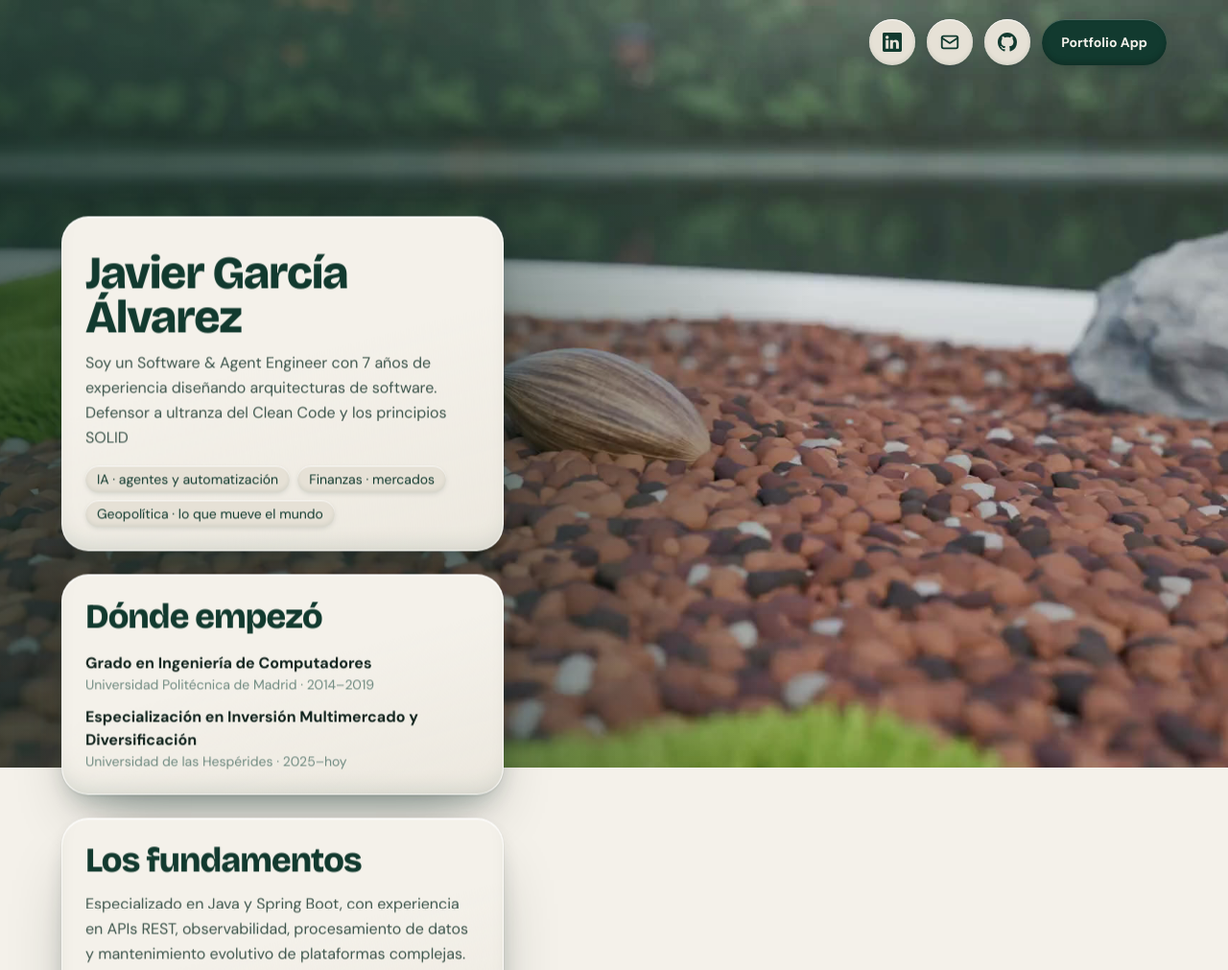
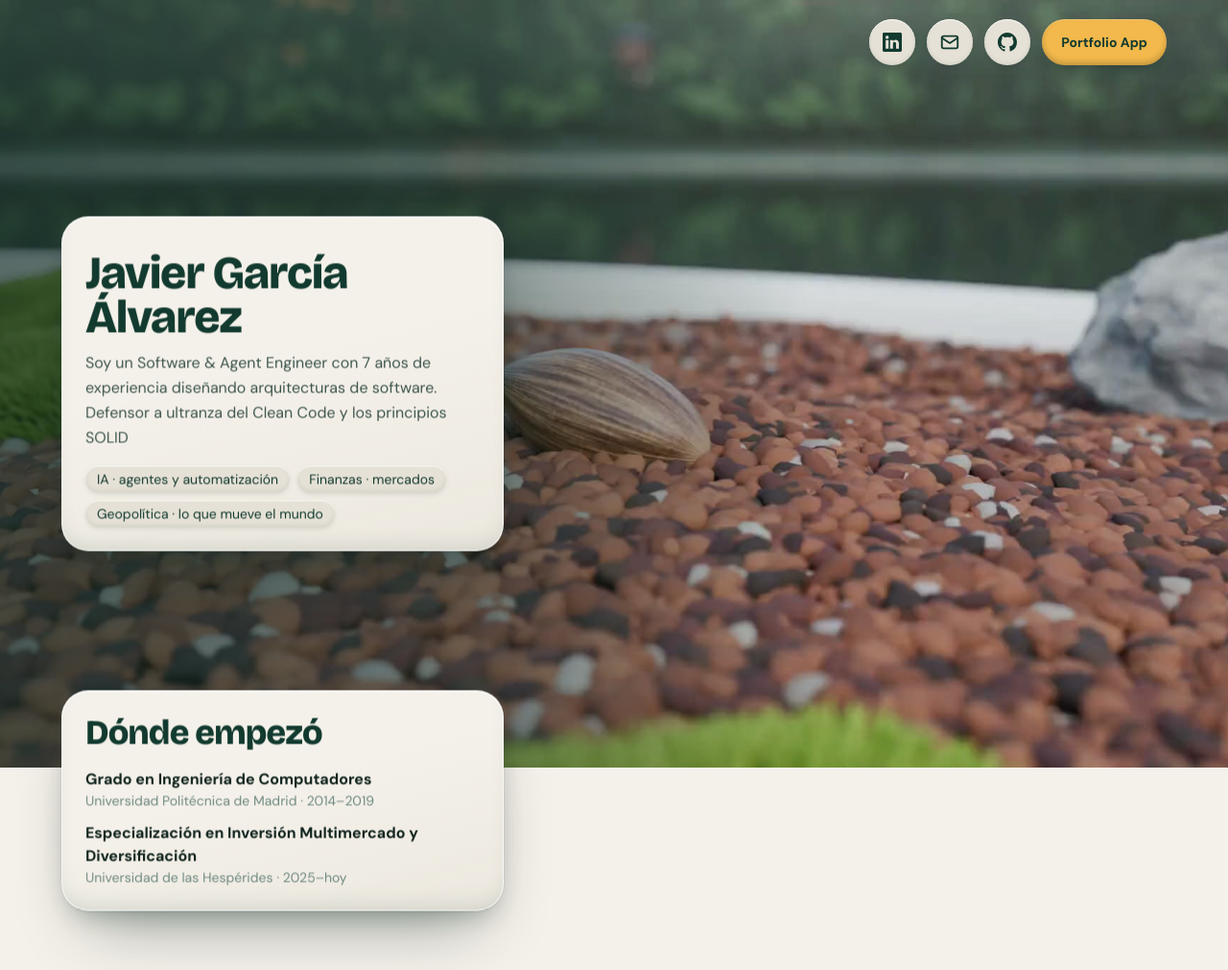
Before and after one commit to garal-code/portfolio, an Astro site: page / in a window 1280 px wide. Shown: the top 1011 px of the page at 96% size. Built offline with nearby package versions, Linux system fonts and the light colour scheme; Astro itself is replaced by a stand-in of ours; no server answers.

Commit message:
feat(bonsai): peek the next intro card and a gold Portfolio App button

```diff
--- a/odd/tasks/bonsai-world.md
+++ b/odd/tasks/bonsai-world.md
@@ -29,6 +29,8 @@ Current phase: Gate 2 (graybox, camera endpoints, growth generator).
 2. igual para el bloque de 'La Carrera', ademas aqui  me gustaria que estuvieran unidas por la parte izquierda como con una linea, estilo como si fuese una linea del timepo con cuatro puntos.
 3. la tarjeta de 'Como Trabaja', que sea Como trabajo, ya que esoy yo mismo. Y esta tarjeta junto con la ultima forman el ultimo bloque que se debe comportar como el resto, fluidos". Replaces the per-card sticky of S13.
 
+- **S16 — Intro spacing and gold app button (user).** "perfecto ahora solo en el bloque 1 separalas un poco entre que segun entre no vea la tarjeta de 'Lo fundamentos' y vea solo el titulo de la Donde Empezo junto con la primera tarjeta. Obviamente que la separacion entre las 3 sea igua" and "y el bton de portfolio App ponlo en el amarillo nuestro".
+
 ## Tasks
 
 | ID | Task | Specs | Route | Commit |
@@ -56,6 +58,7 @@ Current phase: Gate 2 (graybox, camera endpoints, growth generator).
 | T18 ✅ | Sticky cards per section (bottom on mobile, centred from md) instead of the fixed layer with a crossfade; remove `active-card.ts` and the card script | S13 | inline | see L42 |
 | T19 ✅ | Remove the Hablemos card (keep the finished scroll stretch for the video ending); fixed top-right bar (L45) with LinkedIn, email, GitHub and Portfolio App; rename the project to Portfolio App | S14 | inline | see L44 |
 | T20 ✅ | Three flowing blocks (intro, career timeline, practice) with a sticky frame per block and a scroll-driven column (`card-flow.ts`, `card-flow-mount.ts`); rename "Cómo trabajo" | S15 | inline | see L52 |
+| T21 ✅ | Intro column gap computed so only the second card's title peeks in (`peekGap`); Portfolio App bar button in gold | S16 | inline | see L54 |
 | T5 ✅ | Gate 3: realistic materials (PBR bark, moss, rocks, ceramic, soil) proven on the trunk chapter, plus the setting-sun lighting system across all chapters | S2, S5, S8 | worker, then parent | `0eea529`, `f8c959f` (Gate 3 user approval pending) |
 | T6 | Gates 4–6: transitions, mobile tier and performance budget | S2, S4 | pending | — |
 | T7 ✅ | Integrate into home with semantic DOM content, reduced-motion and no-WebGL fallback (done as the video world at `/`, L50) | S3, S5 | inline | see L50 |
@@ -139,5 +142,7 @@ El ultimo segundo es muy oscuro completamente de noche, eso no me gusta quiero q
 - **L50** (user): "aaa al final donde quedo todo esto debe ser en la raiz no /bonsai". `src/pages/bonsai.astro` moved to `src/pages/index.astro` with the default title (name and role); `/bonsai` is gone with no redirect (it never reached `main`). The old home's `Hero`, `Journey` and `Footer` are deleted, together with the `data-animate` reveal script in `Layout.astro` and its CSS, which only they used. One test RED first, then GREEN; 122/122 pass; `astro build` emits only `/` (sitemap and canonical `https://me.garal.app/`). Chromium at 1440×900 and 390×844: `/` 200, `/bonsai` 404, page height unchanged, no empty screen before the ending, 0 console errors.
 - **L51** (user): see S15.
 - **L52** (evidence, T20): The chapter sections became `aria-hidden` spacers that keep `data-chapter`, `data-branch-stop` and their heights, so the video mapping is unchanged (page height 8460 px desktop, 8778 px mobile). The cards moved into one column per block. A first pass used a sticky layer with `margin-bottom: -100svh`; in Chromium that kept each layer pinned until its block had left the top of the viewport, so blocks could overlap at the hand-over, and the first career card sat 180 px low at its stop. Fixed with an absolute layer over the block plus a sticky frame, and `flowTransform` cancels the frame's position between the first and last stop. Pure tests RED first, then GREEN; 137/137 pass. Chromium at 1440×900 and 390×844, sampled every 10 px: every card rests exactly in place at its 9 stops (centred; 12 px above the bottom on mobile); no two cards overlap; no card moves more than the scroll; the only screens with no card are the intended finished stretch at the end; 0 console errors. On mobile, moving cards pass under the fixed contact bar for a moment.
+- **L53** (user): see S16.
+- **L54** (evidence, T21): The gap depends on the viewport and the first card, so it is computed (`peekGap`) instead of fixed in CSS: one `row-gap` for the whole intro column, desktop only. Tests RED first, then GREEN; 141/141 pass. Chromium, on arrival: 1280×720 gap 104 px, 1440×900 230 px, 1920×1200 411 px, equal between the three cards; 81 px of "Dónde empezó" show (the whole title) and "Los fundamentos" is off screen in all three; mobile keeps 12 px. Across the page: no overlap, no empty screen before the ending, no card faster than the scroll, 0 errors. The bar button computes to `oklch(0.82 0.14 80)` with forest text (the "Ver Portfolio App" button inside the card stays forest).
 - **L9** (delivery): The branch holds 5 reviewable commits (~2.9k authored lines). Opening the PR(s) and how to split them stays the user's decision.
 - **L7** (decision): Graybox ships on a separate `/bonsai` route so the current home stays untouched until T7. Tests use the built-in `node --test` runner (Node 26 strips TypeScript natively), so no test dependency is added.
--- a/src/lib/bonsai/card-flow-mount.ts
+++ b/src/lib/bonsai/card-flow-mount.ts
@@ -2,10 +2,12 @@
 // stops from the DOM, then moves every column on scroll with the pure mapping
 // in card-flow.ts. Measured again on resize, fonts, load and layout changes.
 
-import { flowTransform, holdOffsets, stickyTop, type HoldMode } from "./card-flow.ts";
+import { flowTransform, holdOffsets, peekGap, stickyTop, type HoldMode } from "./card-flow.ts";
 
 /** Below this width cards rest at the bottom of the viewport; above, centred. */
 const MOBILE_BREAKPOINT = 768;
+/** Space shown below the second card's title in a `data-flow-peek` column, in px. */
+const PEEK_MARGIN = 16;
 
 interface FlowBlock {
   block: HTMLElement;
@@ -48,11 +50,31 @@ export function mountCardFlow(root: ParentNode = document): () => void {
     }
   }
 
+  /**
+   * A `data-flow-peek` column (S16) spaces its cards so that, while the first
+   * one rests centred, only the second card's title shows below it. Mobile
+   * cards rest at the bottom, where nothing peeks, so they keep the CSS gap.
+   */
+  function spaceForPeek(block: FlowBlock, mode: HoldMode) {
+    if (!block.column.hasAttribute("data-flow-peek")) return;
+    const [first, second] = block.cards;
+    const title = second?.querySelector("h2, h3");
+    if (mode !== "centre" || !first || !second || !title) {
+      block.column.style.rowGap = "";
+      return;
+    }
+    const peek = title.getBoundingClientRect().bottom - second.getBoundingClientRect().top + PEEK_MARGIN;
+    const minGap = Number.parseFloat(getComputedStyle(block.column).columnGap) || 0;
+    const frameHeight = block.frame.clientHeight || window.innerHeight;
+    block.column.style.rowGap = `${peekGap(frameHeight, first.getBoundingClientRect().height, peek, minGap)}px`;
+  }
+
   function measure() {
     const view = window.innerHeight;
     const y = scrollTop();
     const mode: HoldMode = window.innerWidth < MOBILE_BREAKPOINT ? "bottom" : "centre";
     for (const block of blocks) {
+      spaceForPeek(block, mode);
       const bounds = block.block.getBoundingClientRect();
       block.top = bounds.top + y;
       block.bottom = bounds.bottom + y;
--- a/src/lib/bonsai/card-flow.ts
+++ b/src/lib/bonsai/card-flow.ts
@@ -75,3 +75,14 @@ export function flowTransform(
   const y = Number.isFinite(scroll) ? Math.min(last, Math.max(first, scroll)) : first;
   return flowOffset(y, stops, offsets) - frameTopAt(y);
 }
+
+/**
+ * Gap (px) for a column whose first card rests centred, chosen so that only the
+ * top `peek` px of the second card show below it (its title) and the third
+ * stays off screen. One gap for the whole column keeps the cards evenly spaced.
+ * Never below `minGap`.
+ */
+export function peekGap(viewport: number, firstHeight: number, peek: number, minGap: number): number {
+  const gap = (viewport - firstHeight) / 2 - peek;
+  return Number.isFinite(gap) ? Math.max(minGap, gap) : minGap;
+}
--- a/src/pages/index.astro
+++ b/src/pages/index.astro
@@ -52,7 +52,7 @@ const titleClass =
 const contactIconClass =
   "bubble-chip grid size-11 place-items-center rounded-full bg-sand text-forest md:size-12";
 const appButtonClass =
-  "bubble-button flex h-11 items-center rounded-full bg-forest px-4 text-sm font-bold text-cream md:h-12 md:px-5";
+  "bubble-button flex h-11 items-center rounded-full bg-gold px-4 text-sm font-bold text-forest md:h-12 md:px-5";
 const bodyClass =
   "mt-2 text-sm leading-relaxed text-body md:mt-3 md:text-base";
 const chipListClass =
@@ -106,7 +106,7 @@ const chipClass = "bubble-chip rounded-full bg-sand px-2.5 py-0.5 md:px-3 md:py-
   <div data-card-block="intro" class="relative">
     <div data-card-layer class={layerClass}>
       <div data-card-frame class={frameClass}>
-      <div data-card-column class={columnClass}>
+      <div data-card-column data-flow-peek class={columnClass}>
         <section id="seed" aria-labelledby="seed-title" class={panelClass} data-chapter-card>
         <h1
           id="seed-title"
--- a/tests/bonsai/card-flow.test.ts
+++ b/tests/bonsai/card-flow.test.ts
@@ -1,6 +1,6 @@
 import { test } from "node:test";
 import assert from "node:assert/strict";
-import { flowOffset, flowTransform, holdOffsets, stickyTop, type FlowCard } from "../../src/lib/bonsai/card-flow.ts";
+import { flowOffset, flowTransform, holdOffsets, peekGap, stickyTop, type FlowCard } from "../../src/lib/bonsai/card-flow.ts";
 
 const VIEW = 900;
 // Three cards in a column with a 24 px gap, as measured from the column top.
@@ -113,3 +113,27 @@ test("between stops the cards glide at most as fast as the scroll", () => {
     assert.ok(step <= 10.0001, `at ${scroll}: ${step}px for 10px of scroll`);
   }
 });
+
+// --- intro block: the next card peeks in with only its title (S16) ---------------
+
+test("peekGap leaves exactly the title of the second card on screen while the first rests centred", () => {
+  const first = 300;
+  const second = 260;
+  const third = 340;
+  const titlePeek = 80;
+  const gap = peekGap(VIEW, first, titlePeek, 24);
+  assert.equal(gap, (VIEW - first) / 2 - titlePeek);
+  const column: FlowCard[] = [
+    { top: 0, height: first },
+    { top: first + gap, height: second },
+    { top: first + gap + second + gap, height: third },
+  ];
+  const offset = holdOffsets(column, VIEW, "centre")[0]!;
+  assert.equal(VIEW - (column[1]!.top + offset), titlePeek, "only the title strip of the second card shows");
+  assert.ok(column[2]!.top + offset >= VIEW, "the third card is still below the screen");
+});
+
+test("peekGap never goes below the normal gap, even on a short screen", () => {
+  assert.equal(peekGap(500, 420, 80, 24), 24);
+  assert.equal(peekGap(Number.NaN, 300, 80, 24), 24);
+});
--- a/tests/bonsai/page.test.ts
+++ b/tests/bonsai/page.test.ts
@@ -126,6 +126,15 @@ test("La carrera is a timeline: one dot per job, joined by a line on the left",
   assert.match(line, /height:\s*calc\(100% \+ var\(--timeline-gap\)\)/, "it reaches the next dot");
 });
 
+test("only the intro column spaces its cards so the next one peeks in with its title", () => {
+  assert.match(layerOf(block("intro")), /<div data-card-column data-flow-peek class=\{columnClass\}>/);
+  assert.doesNotMatch(layerOf(block("career")) + layerOf(block("practice")), /data-flow-peek/);
+  const mount = readFileSync(new URL("../../src/lib/bonsai/card-flow-mount.ts", import.meta.url), "utf8");
+  assert.match(mount, /data-flow-peek/);
+  assert.match(mount, /peekGap\(/);
+  assert.match(mount, /rowGap/, "one gap for the whole column, so the three are spaced the same");
+});
+
 test("the practice card speaks in first person: Cómo trabajo", () => {
   assert.match(page, /<h2 id="pruning-title" class=\{titleClass\}>Cómo trabajo<\/h2>/);
   assert.doesNotMatch(page, /Cómo trabaja/);
@@ -174,6 +183,13 @@ test("a contact bar fixed at the top right shows LinkedIn, email, GitHub and Por
   assert.match(bar, /z-index:\s*(\d+)/);
 });
 
+test("the Portfolio App button in the contact bar is the palette gold with forest text", () => {
+  const button = classOf("appButtonClass");
+  assert.match(button, /(^| )bg-gold( |$)/);
+  assert.match(button, /(^| )text-forest( |$)/, "forest on gold keeps strong contrast");
+  assert.doesNotMatch(button, /bg-forest|text-cream/);
+});
+
 test("a centred desktop card never reaches under the contact bar", () => {
   const share = Number(classOf("panelClass").match(/md:max-h-\[(\d+)svh\]/)?.[1]);
   assert.ok(share <= 80, `centred cards leave at least 10svh above them (got ${share}svh)`);
```
Also changed, not shown: DESIGN.md (+2 -2 lines).
